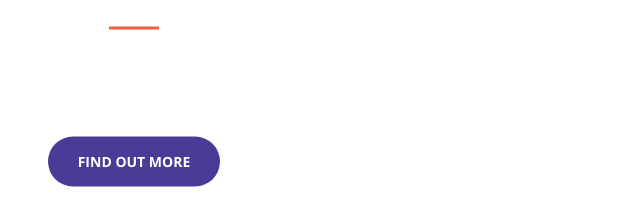
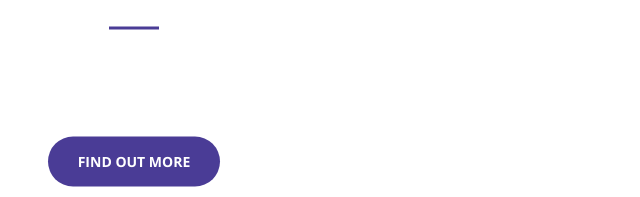
Before and after one commit to denglish7/denglish7.github.io, a website: page index.html in a window 1280 px wide. Shown: the part 336-533 px from the top of the page, 506-1146 px from the left. Drawn offline with nearby package versions, Linux system fonts and the light colour scheme.

Commit message:
changed line color

```diff
--- a/css/creative.css
+++ b/css/creative.css
@@ -12,7 +12,7 @@ body {
   font-family: 'Merriweather', 'Helvetica Neue', Arial, sans-serif;
 }
 hr {
-  border-color: #F05F40;
+  border-color: #4A3C96;
   border-width: 3px;
   max-width: 50px;
 }
```
